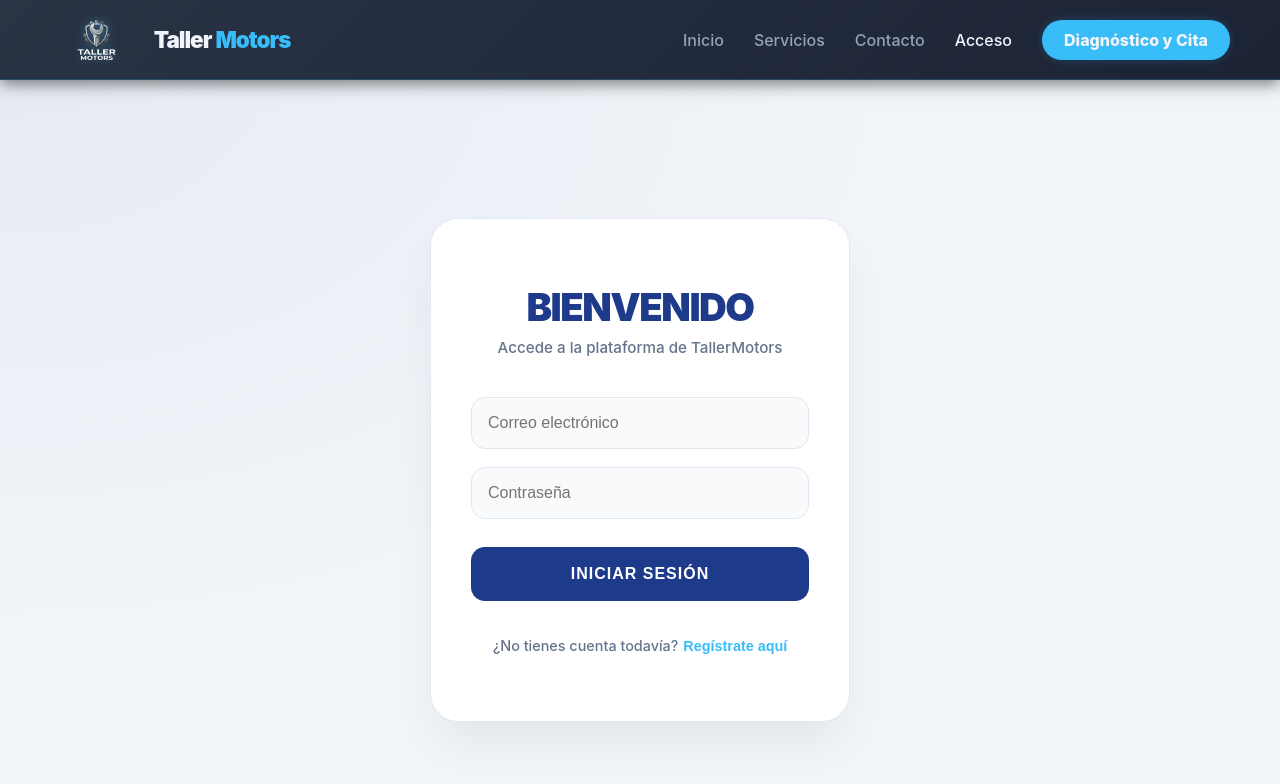
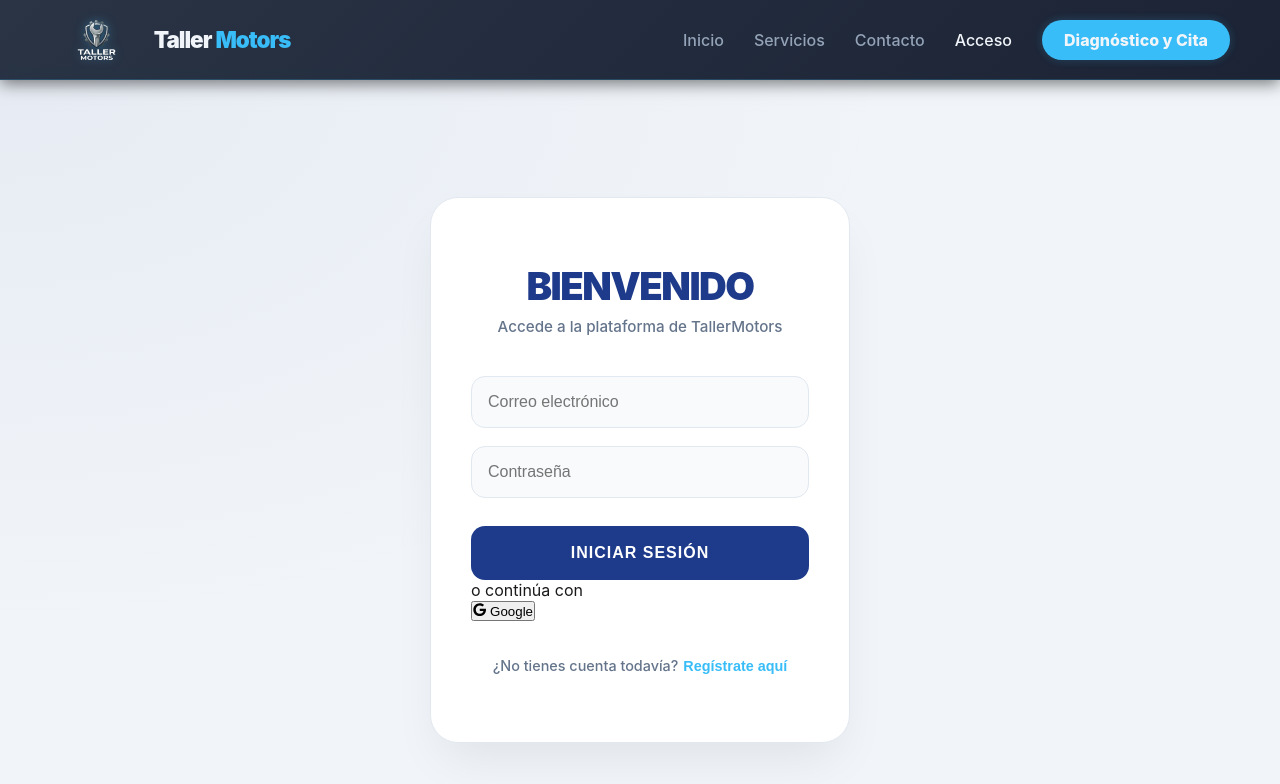
Before and after one commit to alfonso964/taller-proyecto-intermodular, a React (Vite) app: page /login in a window 1280 px wide. Shown: the top 784 px of the page. Built offline with nearby package versions, Linux system fonts and the light colour scheme; no server answers.

Commit message:
ajustes en el login para loguearse con google

```diff
--- a/src/pages/Login.jsx
+++ b/src/pages/Login.jsx
@@ -3,12 +3,25 @@
 import React, { useState } from 'react';
 import { supabase } from '../supabaseClient';
 import { useNavigate } from 'react-router-dom';
+import { FaGoogle } from 'react-icons/fa'; // Importamos el icono de Google
 import '../styles/Login.css';
 
 const Login = () => {
   const [email, setEmail] = useState('');
   const [password, setPassword] = useState('');
   const navigate = useNavigate();
+
+  // Función para iniciar sesión con Google
+  const manejarLoginGoogle = async () => {
+    const { error } = await supabase.auth.signInWithOAuth({
+      provider: 'google',
+      options: {
+        // Redirige al origen de tu web + / para ir a inicio
+        redirectTo: window.location.origin,
+      }
+    });
+    if (error) alert("Error con Google: " + error.message);
+  };
 
   const manejarLogin = async (e) => {
     e.preventDefault();
@@ -35,8 +48,8 @@ const Login = () => {
 
       if (perfilError) {
         console.error("DETALLE DEL ERROR:", perfilError);
-        // Si hay error de perfil, al menos enviamos a inicio en lugar de bloquear
-        navigate('/inicio');
+        // Si hay error de perfil, enviamos a inicio
+        navigate('/');
         return;
       }
 
@@ -46,8 +59,7 @@ const Login = () => {
       if (rol === 'admin') {
         navigate('/admin');
       } else {
-        // CAMBIO AQUÍ: Antes decía '/historial', ahora te lleva a la Home
-        navigate('/inicio');
+        navigate('/');
       }
     }
   };
@@ -80,6 +92,20 @@ const Login = () => {
           </button>
         </form>
 
+        {/* Divisor visual */}
+        <div className="divisor-login">
+          <span>o continúa con</span>
+        </div>
+
+        {/* Botón de Google */}
+        <button
+          type="button"
+          onClick={manejarLoginGoogle}
+          className="boton-google"
+        >
+          <FaGoogle /> Google
+        </button>
+
         <div className="contenedor-enlace-secundario">
           <p className="texto-secundario">
             ¿No tienes cuenta todavía?
```
Also changed, not shown: 2 other files (tests, documents, lock files or other folders).
